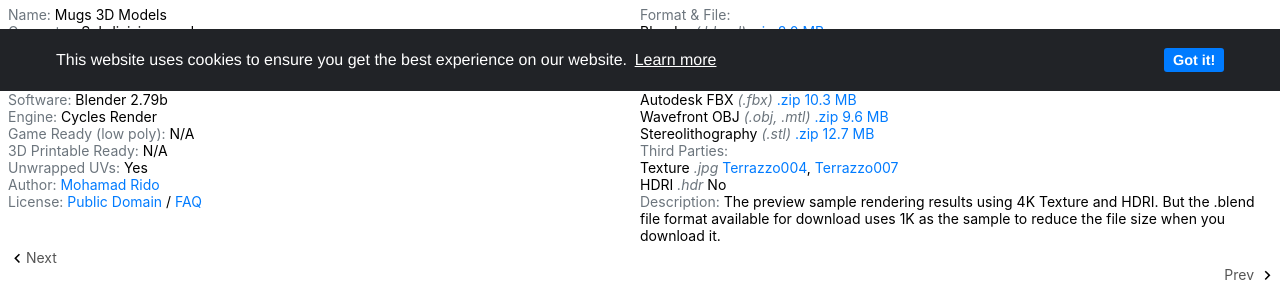
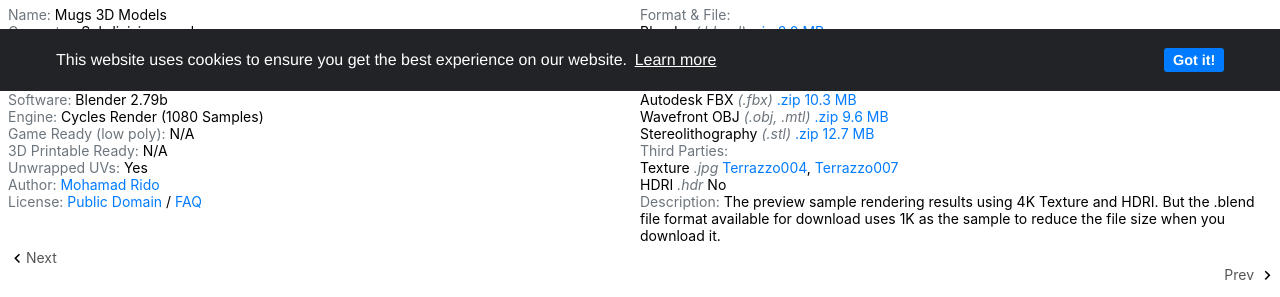
Before and after one commit to mohamadrido/project, a Jekyll site: the page built from _posts/2021-07-07-mugs.md, in a window 1280 px wide. Shown: the part 809-1106 px from the top of the page. Built offline with Jekyll 4.4.1, drawn with Linux system fonts in a browser that asks for light colours; nearby versions of some CDN libraries; our own code applies the rules of GitHub Pages for plain Markdown files.

Commit message:
Update 2021-07-07-mugs.md

```diff
--- a/_posts/2021-07-07-mugs.md
+++ b/_posts/2021-07-07-mugs.md
@@ -6,12 +6,12 @@
 image: "/assets/images/mugs.jpg"
 object: "Mugs"
 geometry: "Subdivision-ready"
-vertices: "N/A"
+vertices: "4,040"
 uvunwrapped: "Yes"
 animated: "No"
 software: "Blender 2.79b"
 rigged: "No"
-engine: "Cycles Render"
+engine: "Cycles Render (1080 Samples)"
 gameready: "N/A"
 3dprintableready: "N/A"
 admin: "<a href='/about'>Mohamad Rido</a>"
```
